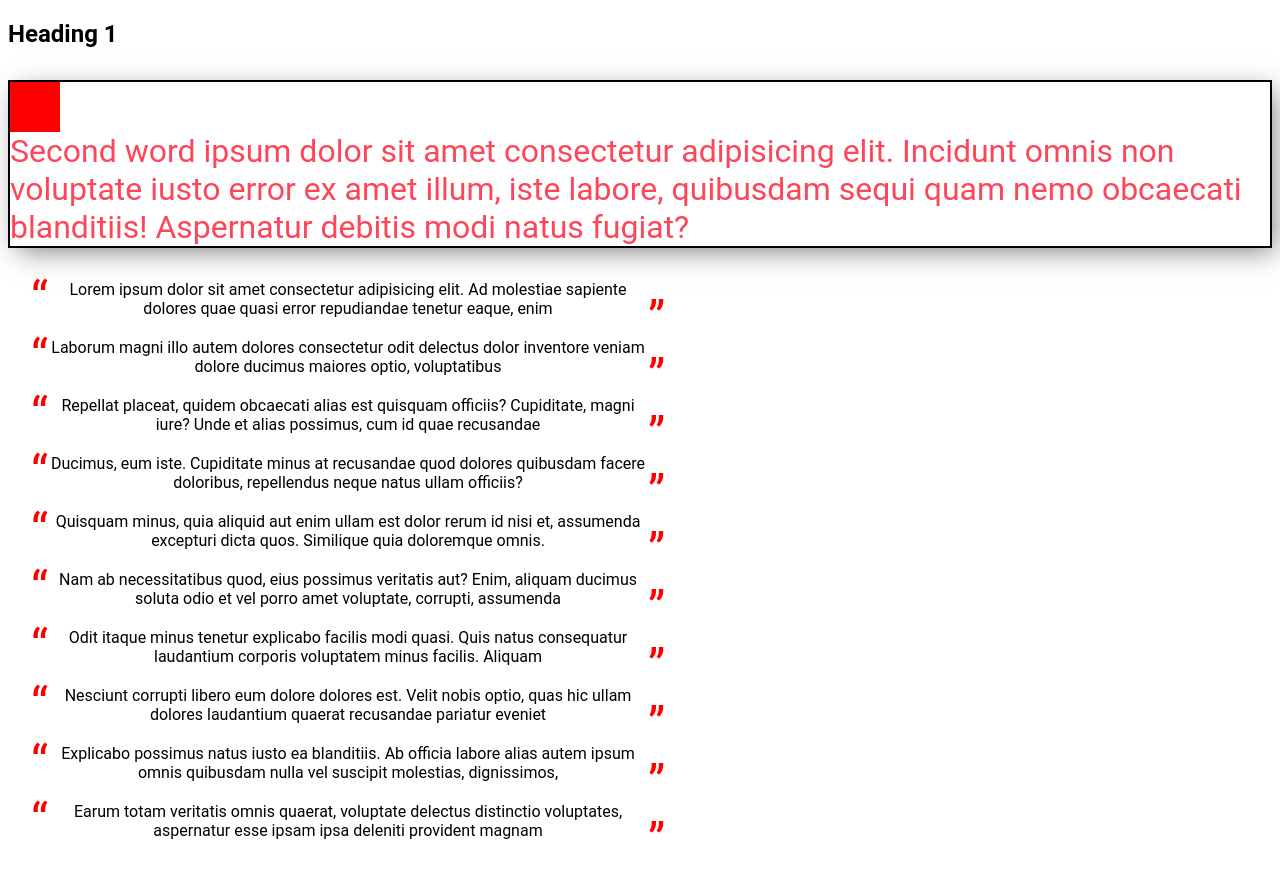
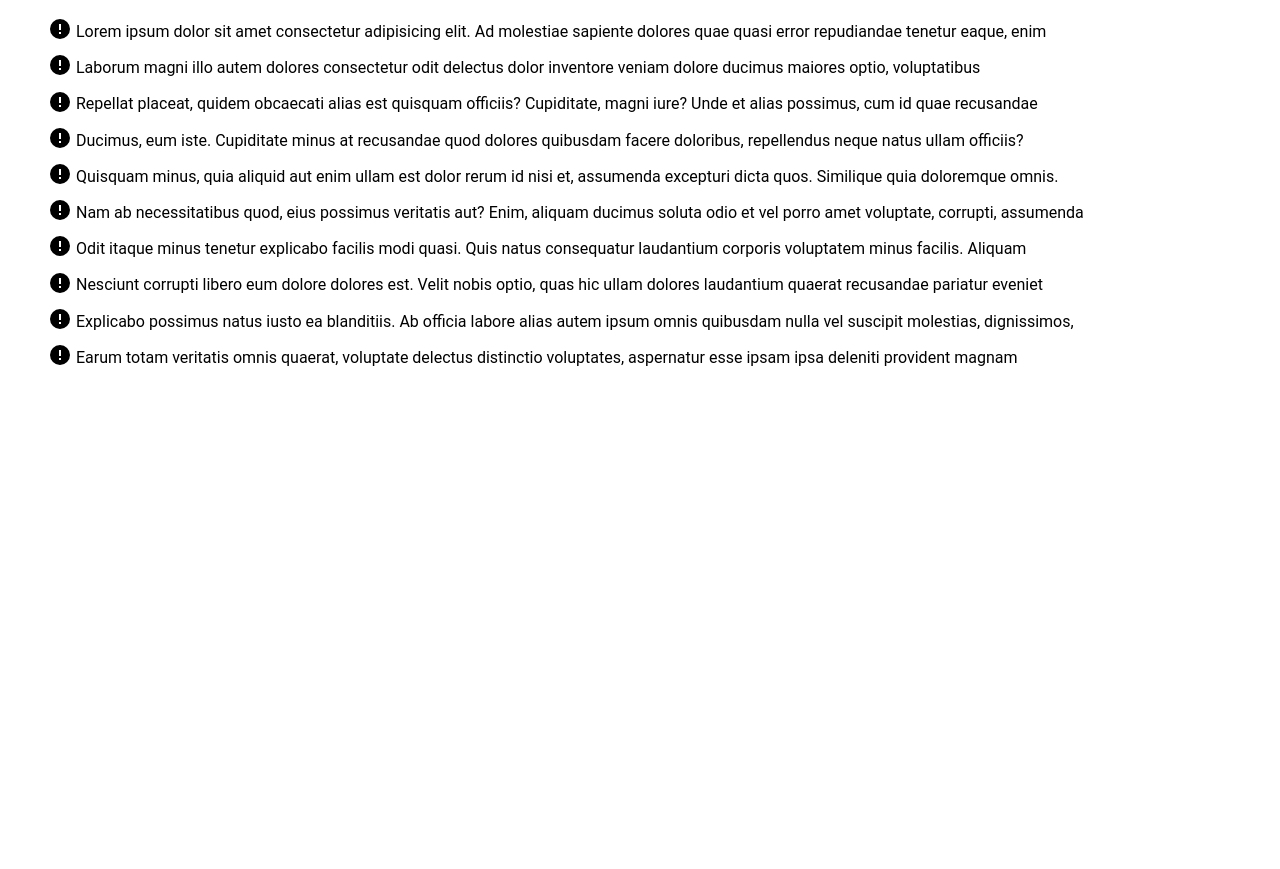
Before and after one commit to fccourses/fd_transitions_nav, a plain HTML site: page index.html in a window 1280 px wide. After the commit the page ends 800 px from the top, so only its background shows below. Drawn offline with Linux system fonts and the light colour scheme.

Commit message:
Add :: before icon

```diff
--- a/css/style.css
+++ b/css/style.css
@@ -2,50 +2,16 @@ body {
   font-family: "Roboto", sans-serif;
 }
 
-p {
-  color: #fd4659;
-  font-size: 2em;
-  border: 2px solid black;
-  box-shadow: 6px 7px 26px -4px rgba(0, 0, 0, 0.5);
-}
-
-p::before {
-  content: "";
-  display: block;
-  width: 50px;
-  height: 50px;
-  background-color: red;
-  color: white;
-  font-size: 2em;
-}
-
-ul{
+ul {
   list-style: none;
 }
 
-li{
-  text-align: center;
-  position: relative;
-  max-width: 600px;
-  margin-bottom: 20px;
-}
-
-li::before,
-li::after {
-  position: absolute;
-  display: block;
-  content: open-quote;
-  color: red;
-  font-size: 3em;
-}
-
-li::after{
-  content: close-quote;
-  left: 100%;
-  top: 10px;
+li {
+  line-height: 2em;
 }
 
 li::before {
-  top: -10px;
-  right: 100%;
+  content: url("../icons/alert-circle.svg");
+  display: inline-block;
+  vertical-align: sub;
 }
--- a/index.html
+++ b/index.html
@@ -6,13 +6,7 @@
     <link rel="stylesheet" href="./css/style.css" />
   </head>
   <body>
-    <article>
-      <h1>Heading 1</h1>
-      <p>
-        Second word ipsum dolor sit amet consectetur adipisicing elit. Incidunt omnis
-        non voluptate iusto error ex amet illum, iste labore, quibusdam sequi
-        quam nemo obcaecati blanditiis! Aspernatur debitis modi natus fugiat?
-      </p>
+
       <ul>
         <li>
           Lorem ipsum dolor sit amet consectetur adipisicing elit. Ad molestiae
@@ -55,6 +49,6 @@
           voluptates, aspernatur esse ipsam ipsa deleniti provident magnam
         </li>
       </ul>
-    </article>
+
   </body>
 </html>
```
Also changed, not shown: icons/alert-circle.svg (added).
